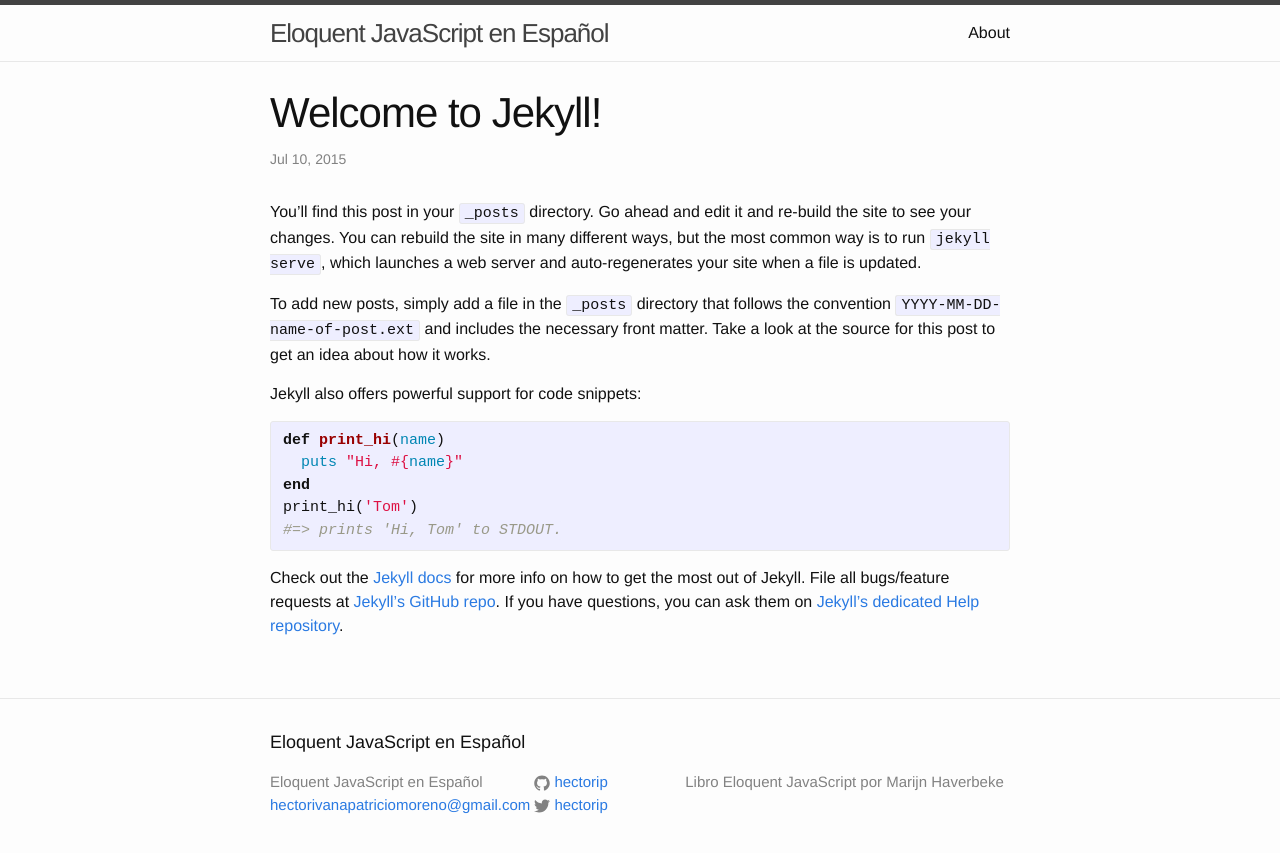
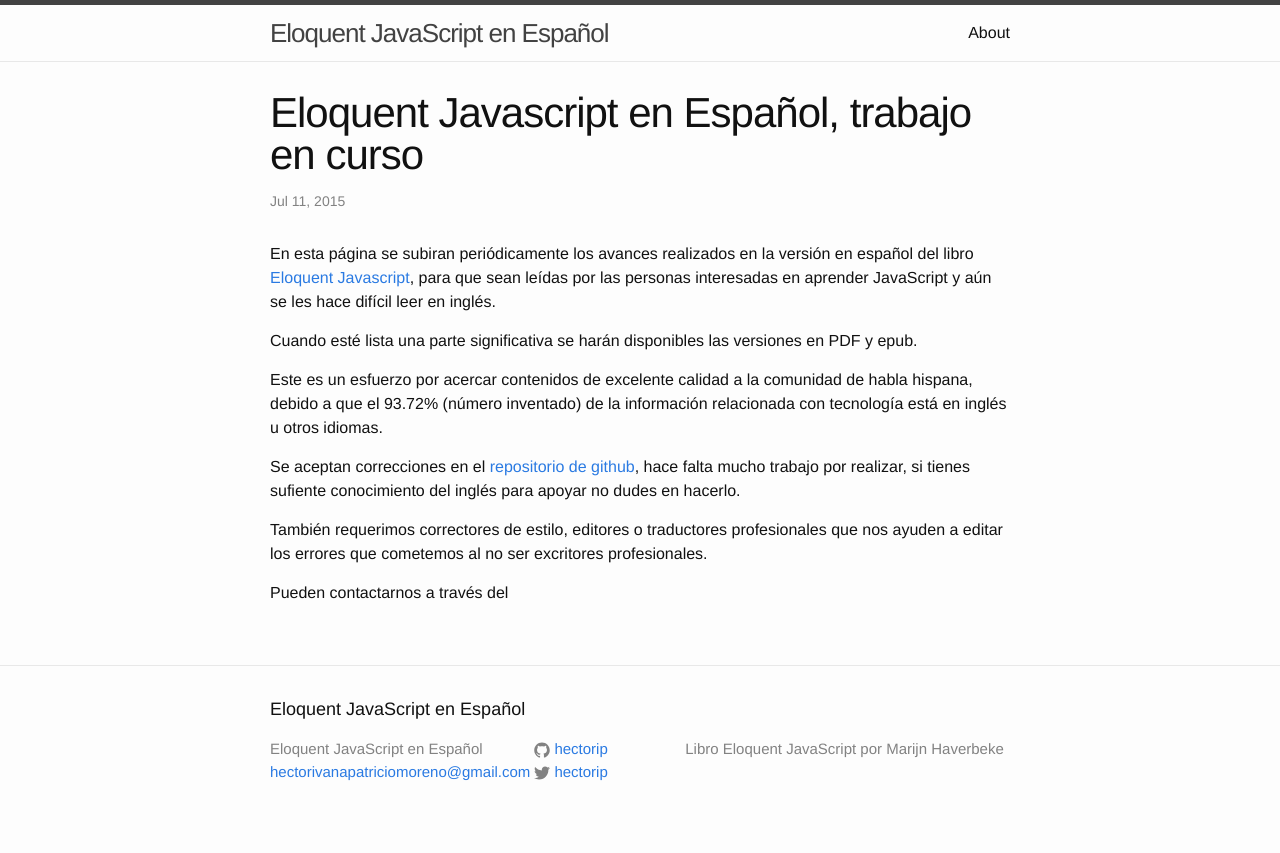
Before and after one commit to hectorip/Eloquent-JavaScript-ES-online, a Jekyll site: the page built from _posts/2015-07-10-welcome-to-jekyll.markdown, in a window 1280 px wide. Shown: the top 853 px of the page. Built offline with Jekyll 4.4.1, drawn with Linux system fonts in a browser that asks for light colours.

Commit message:
first post

```diff
--- a/_posts/2015-07-10-welcome-to-jekyll.markdown
+++ b/_posts/2015-07-10-welcome-to-jekyll.markdown
@@ -1,25 +1,21 @@
 ---
 layout: post
-title:  "Welcome to Jekyll!"
-date:   2015-07-10 13:10:13
-categories: jekyll update
+title:  "Eloquent Javascript en Español, trabajo en curso"
+date:   2015-07-11 20:32:00
+categories: noticias
 ---
-You’ll find this post in your `_posts` directory. Go ahead and edit it and re-build the site to see your changes. You can rebuild the site in many different ways, but the most common way is to run `jekyll serve`, which launches a web server and auto-regenerates your site when a file is updated.
 
-To add new posts, simply add a file in the `_posts` directory that follows the convention `YYYY-MM-DD-name-of-post.ext` and includes the necessary front matter. Take a look at the source for this post to get an idea about how it works.
+En esta página se subiran periódicamente los avances realizados en la versión en español del libro [Eloquent Javascript][eloquent_javascript], para que sean leídas por las personas interesadas en aprender JavaScript y aún se les hace difícil leer en inglés.
 
-Jekyll also offers powerful support for code snippets:
+Cuando esté lista una parte significativa se harán disponibles las versiones en PDF y epub.
 
-{% highlight ruby %}
-def print_hi(name)
-  puts "Hi, #{name}"
-end
-print_hi('Tom')
-#=> prints 'Hi, Tom' to STDOUT.
-{% endhighlight %}
+Este es un esfuerzo por acercar contenidos de excelente calidad a la comunidad de habla hispana, debido a que el 93.72% (número inventado) de la información relacionada con tecnología está en inglés u otros idiomas.
 
-Check out the [Jekyll docs][jekyll] for more info on how to get the most out of Jekyll. File all bugs/feature requests at [Jekyll’s GitHub repo][jekyll-gh]. If you have questions, you can ask them on [Jekyll’s dedicated Help repository][jekyll-help].
+Se aceptan correcciones en el [repositorio de github][repo], hace falta mucho trabajo por realizar, si tienes sufiente conocimiento del inglés para apoyar no dudes en hacerlo.
 
-[jekyll]:      http://jekyllrb.com
-[jekyll-gh]:   https://github.com/jekyll/jekyll
-[jekyll-help]: https://github.com/jekyll/jekyll-help
+También requerimos correctores de estilo, editores o traductores profesionales que nos ayuden a editar los errores que cometemos al no ser excritores profesionales.
+
+Pueden contactarnos a través del
+
+[eloquent_javascript]:      http://eloquentjavascript.net/
+[repo]: https://github.com/hectorip/Eloquent-JavaScript-es
```
Also changed, not shown: 4 other files.
